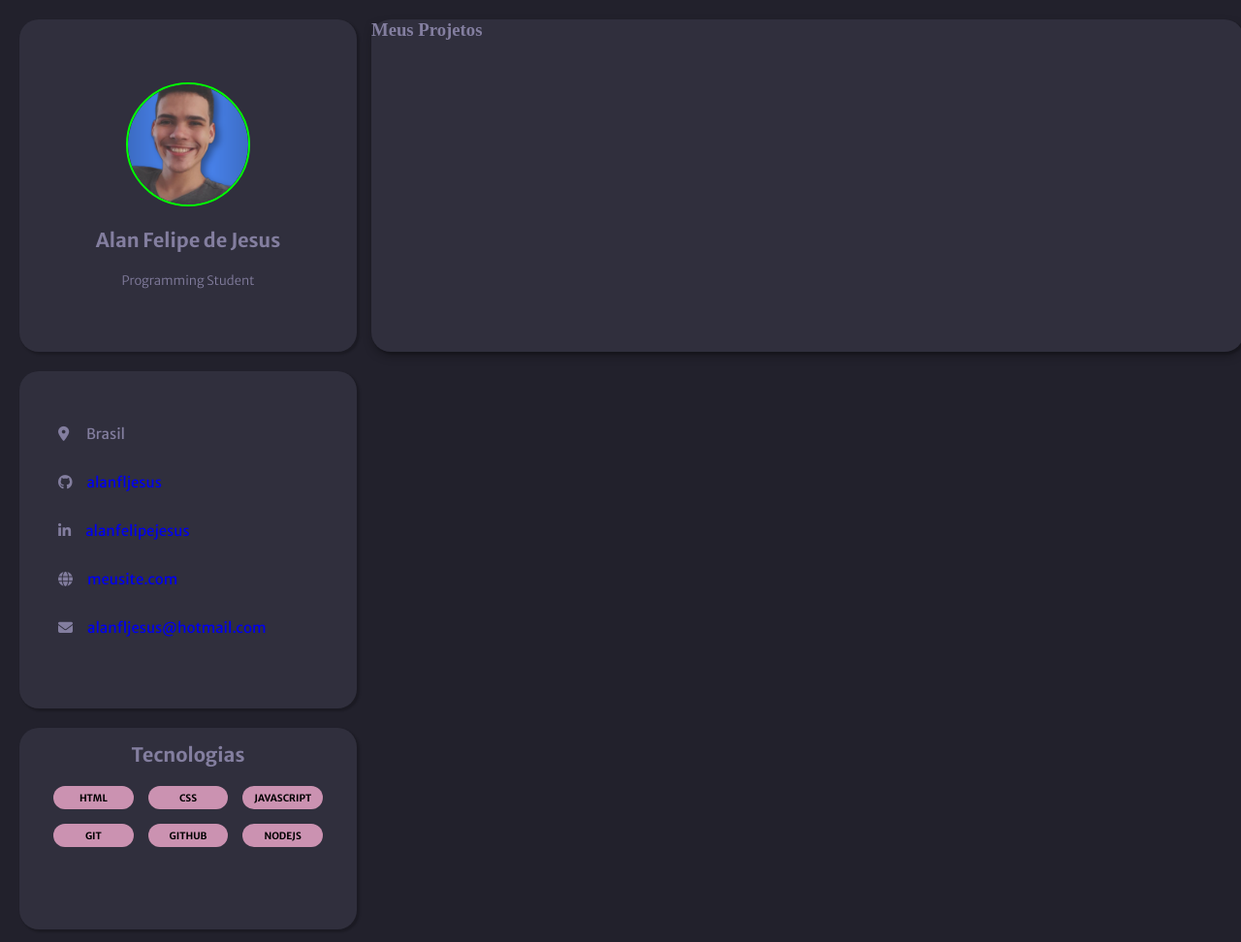
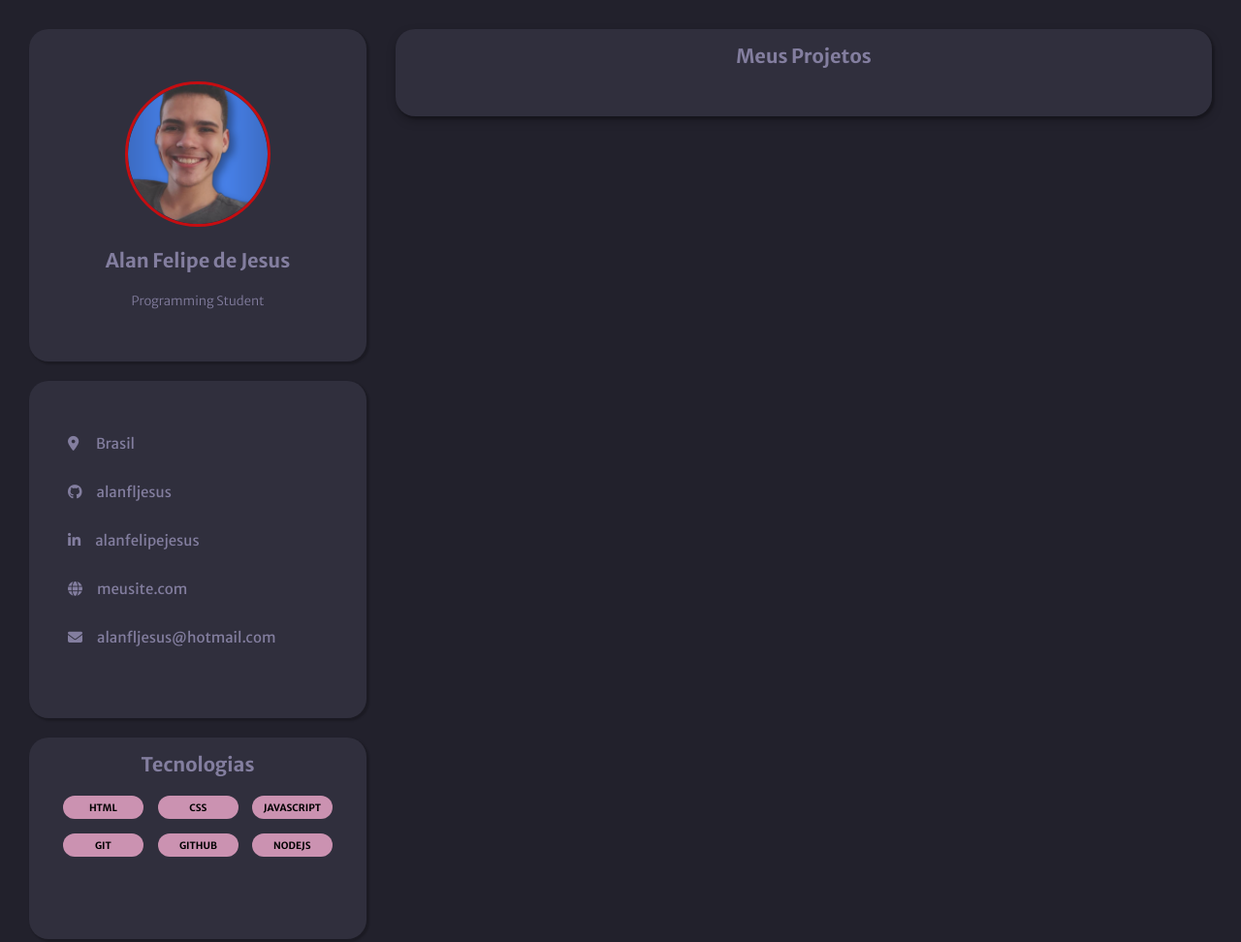
Before and after one commit to alanfljesus/Meu-portifolio, a plain HTML site: page index.html in a window 1280 px wide. Shown: the top 972 px of the page at 97% size. Drawn offline with Linux system fonts and the light colour scheme.

Commit message:
second commit

```diff
--- a/css/style.css
+++ b/css/style.css
@@ -6,6 +6,10 @@
     box-sizing: border-box;
     outline: 0;
     text-decoration: none;
+}
+
+a {
+    color: #837E9F;
 }
 
 html {
@@ -17,23 +21,24 @@ body {
     background-color: #22212C;
     color: #837E9F;
     font-size: 1.6rem;
-    padding: 20px;
+    padding: 30px;
 }
 
 .container {
     display: grid;
-    grid-template-columns: 348px 900px;
+    grid-template-columns: 348px;
     grid-template-rows: 1fr 348px 208px 1fr 1fr;
     grid-auto-columns: 1fr;
-    gap: 20px 15px;
+    gap: 20px 30px;
     grid-auto-flow: row;
     grid-template-areas:
         "profile projects"
         "links ."
         "tecnologias ."
         "experiencias ."
-        "educacao .";
+        "educacao ."
 }
+
 
 .profile {
     grid-area: profile;
@@ -57,6 +62,7 @@ body {
 
 .projects {
     grid-area: projects;
+
 }
 
 /* PERFIL */
@@ -70,13 +76,16 @@ body {
     align-items: center;
     justify-content: center;
     gap: 20px;
+
 }
 
 .container .profile img {
     border-radius: 100%;
-    width: 128px;
-    height: 128px;
-    border: 2px solid #00FF00;
+    width: 150px;
+    height: 150px;
+    border: 3px solid #ff0000b8;
+
+    transition: all 0.5s 0s ease-in-out;
 }
 
 .container .profile h1 {
@@ -93,10 +102,16 @@ body {
     font-weight: 300;
     font-size: 1.3rem;
     line-height: 1.6rem;
+
+    transition: all 0.5s 0.5s ease-in-out;
+}
+
+/* PERFIL HOVER */
+.container .profile img:hover {
+    border: 3px solid #00ff00ba;
 }
 
 /* LINKS */
-
 .container .links {
     padding: 40px;
 
@@ -112,10 +127,18 @@ body {
     font-size: 1.5rem;
     line-height: 5rem;
     color: #837E9F;
+
+    cursor: pointer;
 }
 
+/* LINKS HOVER*/
+.container .links p:hover {
+    transform: scale(1.05);
+    color: #fafafa7a;
+}
+
+
 /* TECNOLOGIAS */
-
 .container .tecnologias {
     background: #302F3D;
     box-shadow: 2px 2px 2px 1px rgba(0, 0, 0, 0.2);
@@ -163,8 +186,53 @@ body {
     margin: 20px;
 }
 
-/* EXPERIENCIAS*/
+/* TECNOLOGIAS HOVER*/
+.btn-tecnologias {
+    display: inline-block;
+    vertical-align: middle;
+    -webkit-transform: perspective(1px) translateZ(0);
+    transform: perspective(1px) translateZ(0);
+    box-shadow: 0 0 1px rgba(0, 0, 0, 0);
+    position: relative;
+    background: #e1e1e1;
+    -webkit-transition-property: color;
+    transition-property: color;
+    -webkit-transition-duration: 0.3s;
+    transition-duration: 0.3s;
+}
 
+.btn-tecnologias:before {
+    content: "";
+    position: absolute;
+    z-index: -1;
+    top: 0;
+    bottom: 0;
+    left: 0;
+    right: 0;
+    background: #c23b88;
+    -webkit-transform: scaleX(0);
+    transform: scaleX(0);
+    -webkit-transform-origin: 50%;
+    transform-origin: 50%;
+    -webkit-transition-property: transform;
+    transition-property: transform;
+    -webkit-transition-duration: 0.3s;
+    transition-duration: 0.3s;
+    -webkit-transition-timing-function: ease-out;
+    transition-timing-function: ease-out;
+    border-radius: 20px;
+}
+
+.btn-tecnologias:hover, .btn-tecnologias:focus, .btn-tecnologias:active {
+    color: #fafafa!important;
+}
+
+.btn-tecnologias:hover:before, .btn-tecnologias:focus:before, .btn-tecnologias:active:before {
+    -webkit-transform: scaleX(1);
+    transform: scaleX(1);
+}
+
+/* EXPERIENCIAS */
 .container .experiencias {
     background: #302F3D;
     box-shadow: 2px 2px 2px 1px rgba(0, 0, 0, 0.2);
@@ -182,8 +250,6 @@ body {
 
     text-align: center;
 }
-
-/* FORMAÇÕES E CURSOS */
 
 .container .educacao {
     background: #302F3D;
@@ -213,22 +279,34 @@ body {
     color: #837E9F;
 }
 
-/* PROJETOS */
-
 .container .projects {
     filter: drop-shadow(0px 4px 4px rgba(0, 0, 0, 0.25));
 
     background: #302F3D;
     box-shadow: 2px 2px 2px 1px rgba(0, 0, 0, 0.2);
     border-radius: 20px;
+
+    padding: 15px;
+
+    height: 90px;
+
 }
 
-/* RODAPÉ */
+.container .projects h3 {
+    font-family: 'Merriweather Sans';
+    font-style: normal;
+    font-weight: 700;
+    font-size: 2rem;
+    line-height: 2.5rem;
+
+    text-align: center;
+}
 
 footer {
+    margin-top: 25px;
     text-align: center;
     padding: 20px;
-    border: 1px solid rgba(0, 0, 0, 0.2);
+    border-top: 1px solid rgba(0, 0, 0, 0.2);
 }
 
 @media (max-width: 650px) {
@@ -238,9 +316,9 @@ footer {
         grid-template-rows: 1fr 348px 208px 1fr 1fr 1fr;
         grid-auto-columns: 1fr;
         gap: 20px;
-        grid-auto-flow: row;
+        grid-auto-flow: column;
         grid-template-areas:
-            "profile"
+            "profile ."
             "links ."
             "tecnologias ."
             "experiencias ."
@@ -272,8 +350,7 @@ footer {
         grid-area: projects;
     }
 
-    .container .projects {
-        position: relative;
+    html {
+        font-size: 50%;
     }
-
 }
```
